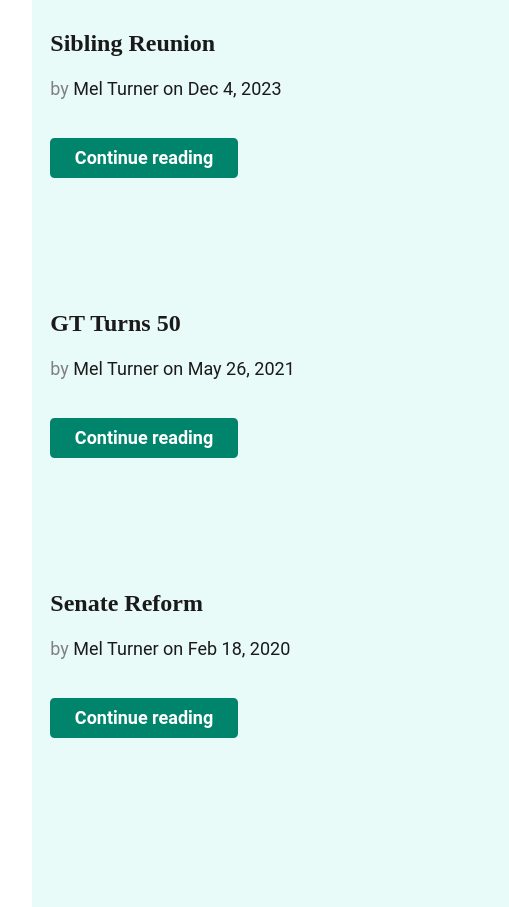
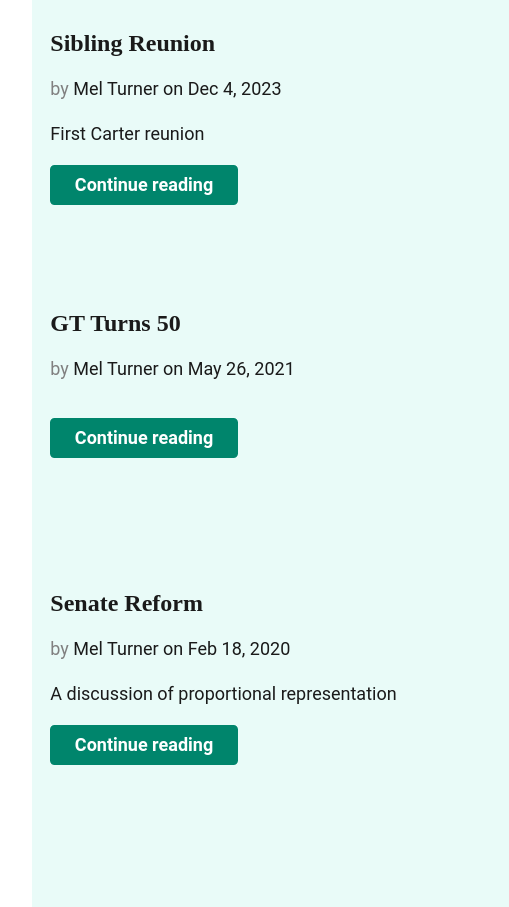
Before and after one commit to meljturner/blog, an Eleventy site: page src/index.njk in a window 1280 px wide. Shown: the part 640-1547 px from the top of the page, 203-712 px from the left. Built offline with nearby package versions, Linux system fonts and the light colour scheme; Eleventy itself is replaced by a stand-in of ours; files that its build step writes are made by us from their sources.

Commit message:
blog update

```diff
--- a/src/blog/blog-post-2.md
+++ b/src/blog/blog-post-2.md
@@ -1,7 +1,7 @@
 ---
 title: Senate  Reform
 post: 2
-description:
+description: A discussion of proportional representation
 author: Mel Turner
 date: 2020-02-18
 tags: ['post','featured']
--- a/src/blog/blog-post-73.md
+++ b/src/blog/blog-post-73.md
@@ -1,7 +1,7 @@
 ---
 title: Sibling Reunion
 post: 73
-description:
+description: First Carter reunion
 author: Mel Turner
 date: 2023-12-04
 tags: ['post','featured']
```
